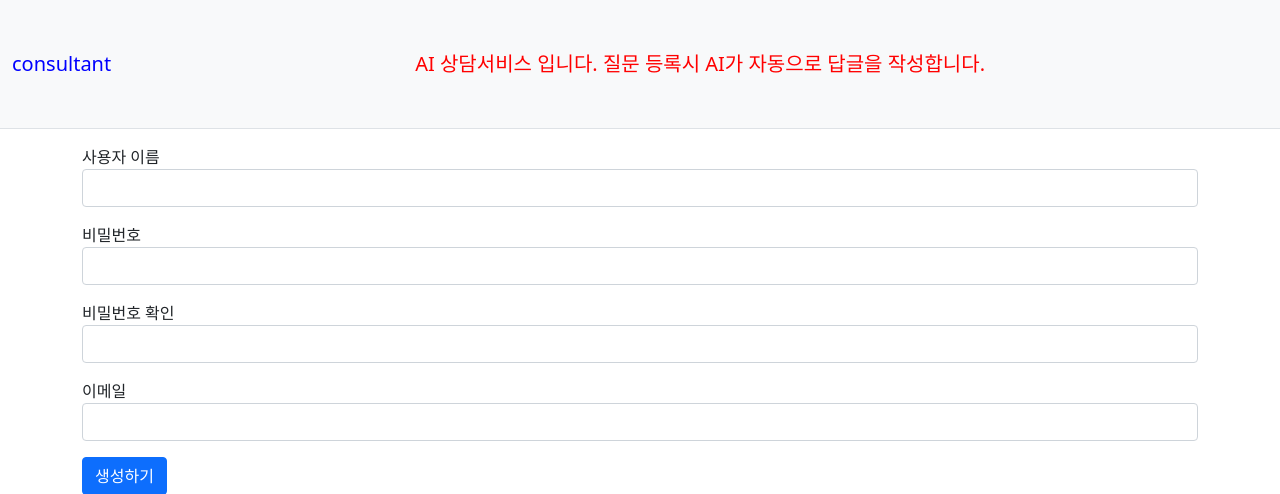
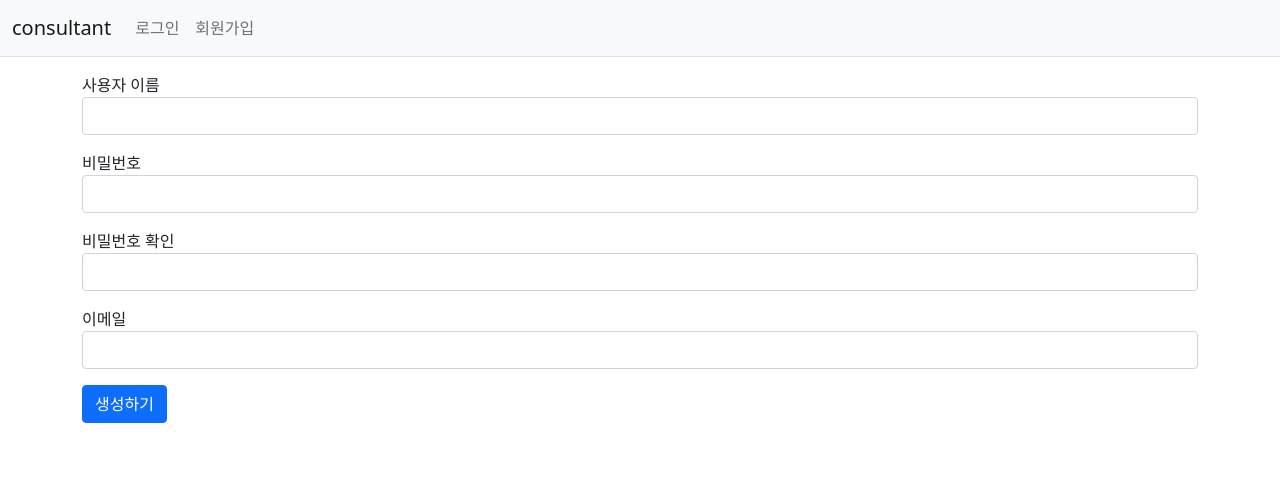
Before and after one commit to ai-neokim/consultant, a Django app: template templates/common/signup.html in a window 1280 px wide; the page is wider, and only the part inside the window is pictured. Shown: the top 494 px of that part. Run offline with Django 4.2, Linux system fonts and the light colour scheme; the template is opened without the code that fills it, so the values that code supplies are empty; some libraries are stand-ins or nearby versions.

Commit message:
Update navbar.html

```diff
--- a/templates/navbar.html
+++ b/templates/navbar.html
@@ -1,44 +1,6 @@
-<nav class="navbar navbar-expand-lg navbar-light bg-light border-bottom"
-     xmlns:text-align="http://www.w3.org/1999/xhtml">
-    <div class="container-fluid" >
-        <a class="navbar-brand" href="{% url 'pybo:index' %}" style="color: blue;">consultant</a>
-        <a class="navbar-brand" ></a>
-        <a class="navbar-brand" ></a>
-        <a class="navbar-brand" ></a>
-        <a class="navbar-brand" ></a>
-        <a class="navbar-brand" ></a>
-        <a class="navbar-brand" ></a>
-        <a class="navbar-brand" ></a>
-        <a class="navbar-brand" ></a>
-        <a class="navbar-brand" ></a>
-        <a class="navbar-brand" ></a>
-        <a class="navbar-brand" ></a>
-        <a class="navbar-brand" ></a>
-        <a class="navbar-brand" ></a>
-        <a class="navbar-brand" ></a>
-        <a class="navbar-brand" ></a>
-        <a class="navbar-brand" ></a>
-        <a class="navbar-brand" ></a>
-        <a class="navbar-brand" ></a>
-        <a class="navbar-brand" style="color: red;">AI 상담서비스 입니다. 질문 등록시 AI가 자동으로 답글을 작성합니다. </a>
-        <a class="navbar-brand" ></a>
-        <a class="navbar-brand" ></a>
-        <a class="navbar-brand" ></a>
-        <a class="navbar-brand" ></a>
-        <a class="navbar-brand" ></a>
-        <a class="navbar-brand" ></a>
-        <a class="navbar-brand" ></a>
-        <a class="navbar-brand" ></a>
-        <a class="navbar-brand" ></a>
-        <a class="navbar-brand" ></a>
-        <a class="navbar-brand" ></a>
-        <a class="navbar-brand" ></a>
-        <a class="navbar-brand" ></a>
-        <a class="navbar-brand" ></a>
-        <a class="navbar-brand" ></a>
-        <a class="navbar-brand" ></a>
-        <a class="navbar-brand" ></a>
-        <a class="navbar-brand" ></a>
+<nav class="navbar navbar-expand-lg navbar-light bg-light border-bottom">
+    <div class="container-fluid">
+        <a class="navbar-brand" href="{% url 'pybo:index' %}">consultant</a>
         <button class="navbar-toggler" type="button"
                 data-bs-toggle="collapse"
                 data-bs-target="#navbarSupportedContent"
@@ -63,6 +25,5 @@
                 </li>
             </ul>
         </div>
-
     </div>
 </nav>
```
